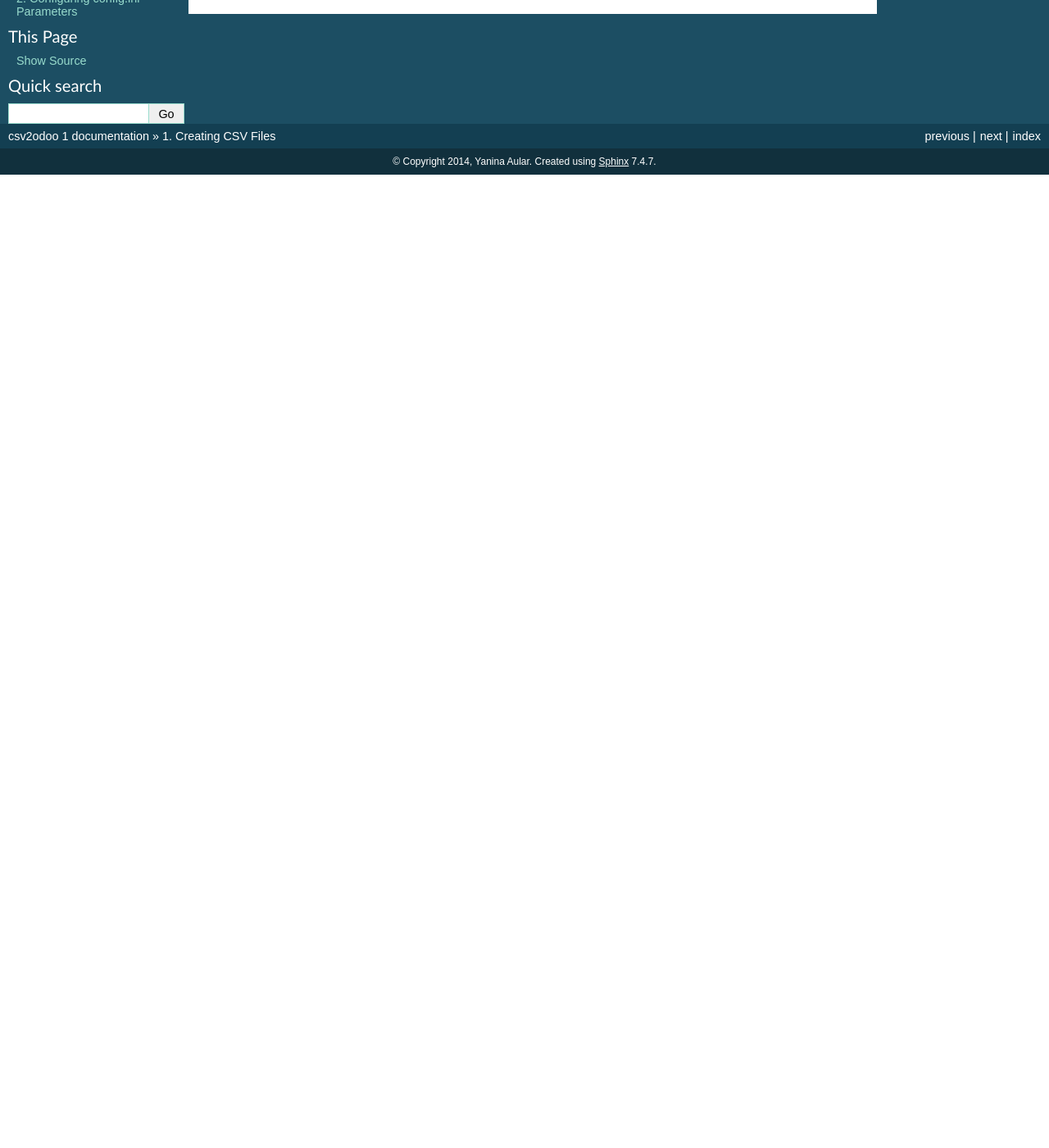
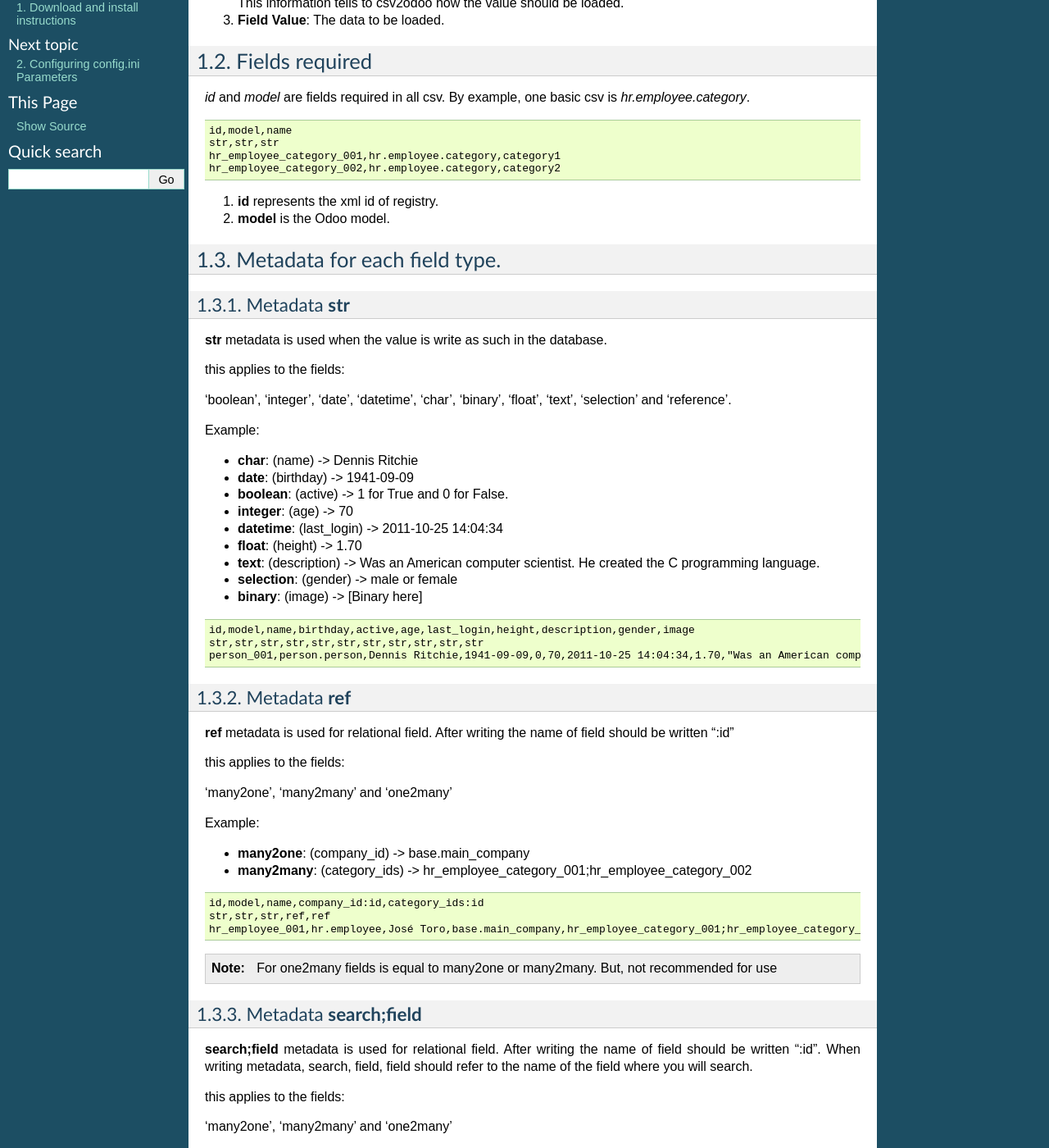
Before and after one commit to rkhalil1990/csv2odoo, a Sphinx documentation site: the page built from doc/source/creating_csv_files.rst, in a window 1280 px wide and 1400 px high, scrolled down 270 px. Shown: the whole window at 82% size. Built offline with Sphinx 7.4.7, drawn with Linux system fonts in a browser that asks for light colours; formulas are drawn with MathJax 3; before the commit the page ends 900 px from its top, so only the background shows below that; some of the changed text lies outside the part shown.

Commit message:
[IMP] How to create a csv file for csv2odoo

```diff
--- a/doc/source/creating_csv_files.rst
+++ b/doc/source/creating_csv_files.rst
@@ -4,8 +4,116 @@ Creating CSV Files
 Introduction
 ------------
 
+The CSV files contains data to be loaded in database.
+
+The CSV files have three parts:
+
+#. **Field name**: The name of field in database.
+#. **Metadata**: Depending of field type (char, selection, one2many, many2one, etc) must be filled
+   the metadata. This information tells to csv2odoo how the value should be loaded.
+#. **Field Value**: The data to be loaded.
+
+Fields required
+---------------
+
+`id` and `model` are fields required in all csv.
+By example, one basic csv is `hr.employee.category`.
+
+.. code-block :: xml
+
+    id,model,name
+    str,str,str
+    hr_employee_category_001,hr.employee.category,category1
+    hr_employee_category_002,hr.employee.category,category2
+
+#. **id** represents the xml id of registry.
+#. **model** is the Odoo model.
+
 Metadata for each field type.
 -----------------------------
 
+Metadata **str**
+~~~~~~~~~~~~~~~~
+
+**str** metadata is used when the value is write as such in the database.
+
+this applies to the fields:
+
+'boolean', 'integer', 'date', 'datetime', 'char', 'binary', 'float', 'text', 'selection'
+and 'reference'.
+
+Example:
+
+- **char**: (name) -> Dennis Ritchie
+- **date**: (birthday) -> 1941-09-09
+- **boolean**: (active) -> 1 for True and 0 for False.
+- **integer**: (age) -> 70
+- **datetime**: (last_login) -> 2011-10-25 14:04:34
+- **float**: (height) -> 1.70
+- **text**: (description) -> Was an American computer scientist. He created the C programming language.
+- **selection**: (gender) -> male or female
+- **binary**: (image) -> [Binary here]
+
+.. code-block :: xml
+
+    id,model,name,birthday,active,age,last_login,height,description,gender,image
+    str,str,str,str,str,str,str,str,str,str,str
+    person_001,person.person,Dennis Ritchie,1941-09-09,0,70,2011-10-25 14:04:34,1.70,"Was an American computer scientist. He created the C programming language.",male,"QfjqfZeO8L+0Z8BuJaAGWlgIIn8xB1HYLacH5roP0qsc...."
+
+
+Metadata **ref**
+~~~~~~~~~~~~~~~~
+
+**ref** metadata is used for relational field. After writing the name of field should be written ":id"
+
+this applies to the fields:
+
+'many2one', 'many2many' and 'one2many'
+
+Example:
+
+- **many2one**:  (company_id) -> base.main_company
+- **many2many**: (category_ids) -> hr_employee_category_001;hr_employee_category_002
+
+.. code-block :: xml
+
+    id,model,name,company_id:id,category_ids:id
+    str,str,str,ref,ref
+    hr_employee_001,hr.employee,José Toro,base.main_company,hr_employee_category_001;hr_employee_category_002
+
+.. note ::
+
+    For one2many fields is equal to many2one or many2many. But, not recommended for use
+
+Metadata **search;field**
+~~~~~~~~~~~~~~~~~~~~~~~~~
+
+**search;field** metadata is used for relational field. After writing the name of field should be
+written ":id". When writing metadata, search, field, field should refer to the name of the field
+where you will search.
+
+this applies to the fields:
+
+'many2one', 'many2many' and 'one2many'
+
+Example:
+
+- **many2one**:  (company_id) ->  department1
+- **many2one**:  (journal_id) ->  00001
+- **many2many**: (category_ids) -> category1;category2
+
+.. code-block :: xml
+
+    id,model,name,department_id:id,category_ids:id,journal_id:id
+    str,str,str,search;name,search;name,search;code
+    hr_employee_001,hr.employee,José Toro,department1,category1;category2,00001
+
+.. note ::
+
+    For one2many fields is equal to many2one or many2many. But, not recommended for use
+
+
+.. elif tipo in ('function', 'related', 'property'):
+
 Examples
 --------
```
